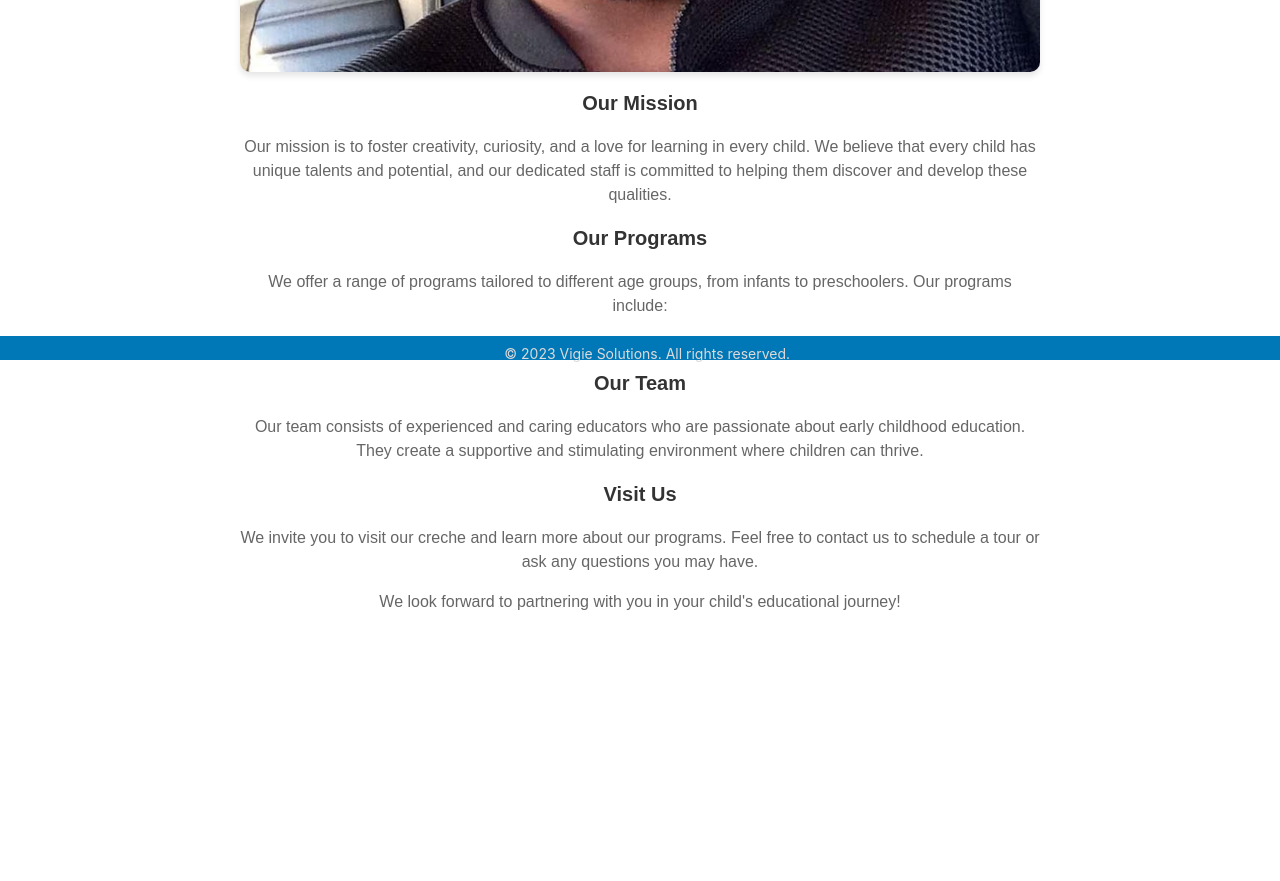
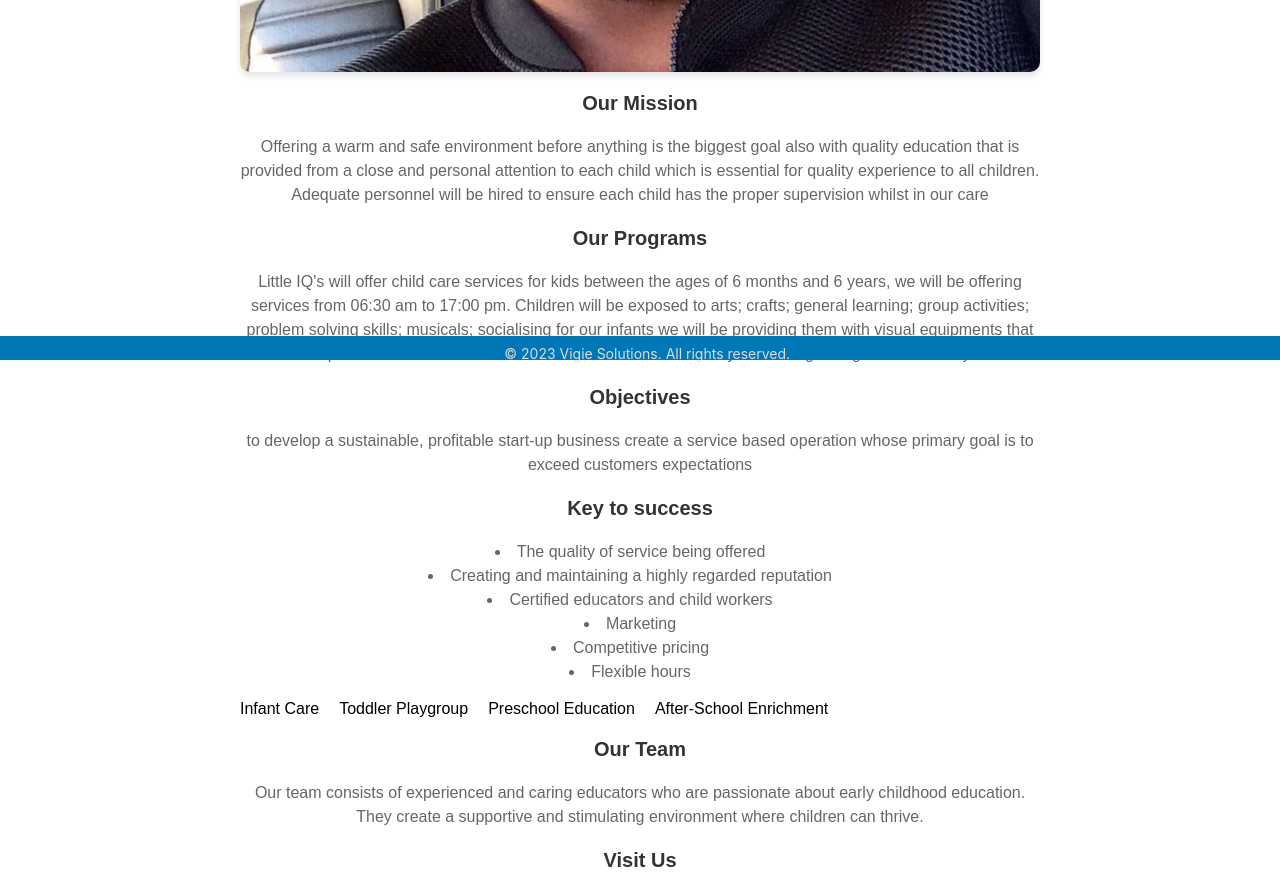
Before and after one commit to ViGiE149/LITTLE-IQ, a React (Create React App) app: page /about in a window 1280 px wide. Shown: the part 440-1321 px from the top of the page. Before the commit the page ends 1091 px from the top, so only its background shows below. Built offline with nearby package versions, Linux system fonts and the light colour scheme.

Commit message:
key to success

```diff
--- a/src/components/AboutPage.jsx
+++ b/src/components/AboutPage.jsx
@@ -42,16 +42,49 @@ function AboutPage() {
 
       <h3 className="unique-h3">Our Mission</h3>
       <p className="unique-p">
-        Our mission is to foster creativity, curiosity, and a love for learning
-        in every child. We believe that every child has unique talents and
-        potential, and our dedicated staff is committed to helping them
-        discover and develop these qualities.
+        Offering a warm and safe environment before anything is the biggest
+       goal also with quality education that is provided from a close and
+       personal attention to each child which is essential for quality
+       experience to all children. Adequate personnel will be hired to ensure
+        each child has the proper supervision whilst in our care
       </p>
 
       <h3 className="unique-h3">Our Programs</h3>
       <p className="unique-p">
-        We offer a range of programs tailored to different age groups, from infants to preschoolers. Our programs include:
+      Little IQ's will offer child care services for kids between
+      the ages of 6 months and 6 years,
+      we will be offering services from 06:30 am to 17:00 pm.
+      Children will be exposed to arts; crafts; general learning;
+       group activities; problem solving skills; musicals; socialising
+       for our infants we will be providing them with visual equipments
+        that helps arouse their little minds and sounds. We care for every
+        students growing mind and body.
       </p>
+
+
+      <h3 className="unique-h3">Objectives</h3>
+      <p className="unique-p">
+      to develop a sustainable, profitable start-up business
+     create a service based operation whose primary goal is to
+     exceed customers expectations
+      </p>
+
+      <h3 className="unique-h3">Key to success</h3>
+      <p className="unique-p">
+
+    <li>The quality of service being offered</li>
+    <li>Creating and maintaining a highly regarded reputation</li>
+    <li>Certified educators and child workers</li>
+    <li>Marketing</li>
+    <li>Competitive pricing</li>
+    <li>Flexible hours</li>
+
+      </p>
+
+
+
+
+
       <ul>
         <li>Infant Care</li>
         <li>Toddler Playgroup</li>
--- a/src/components/GalleryPage.css
+++ b/src/components/GalleryPage.css
@@ -53,6 +53,9 @@
       grid-template-columns: repeat(auto-fill, minmax(150px, 1fr)); /* Adjust column width for smaller screens */
       gap: 10px; /* Reduce gap between items */
     }
+    .image-item:hover {
+      transform: scale(1.4); /* Enlarge image item on hover */
+    }
   }
 
 /* GalleryPage.css */
```
